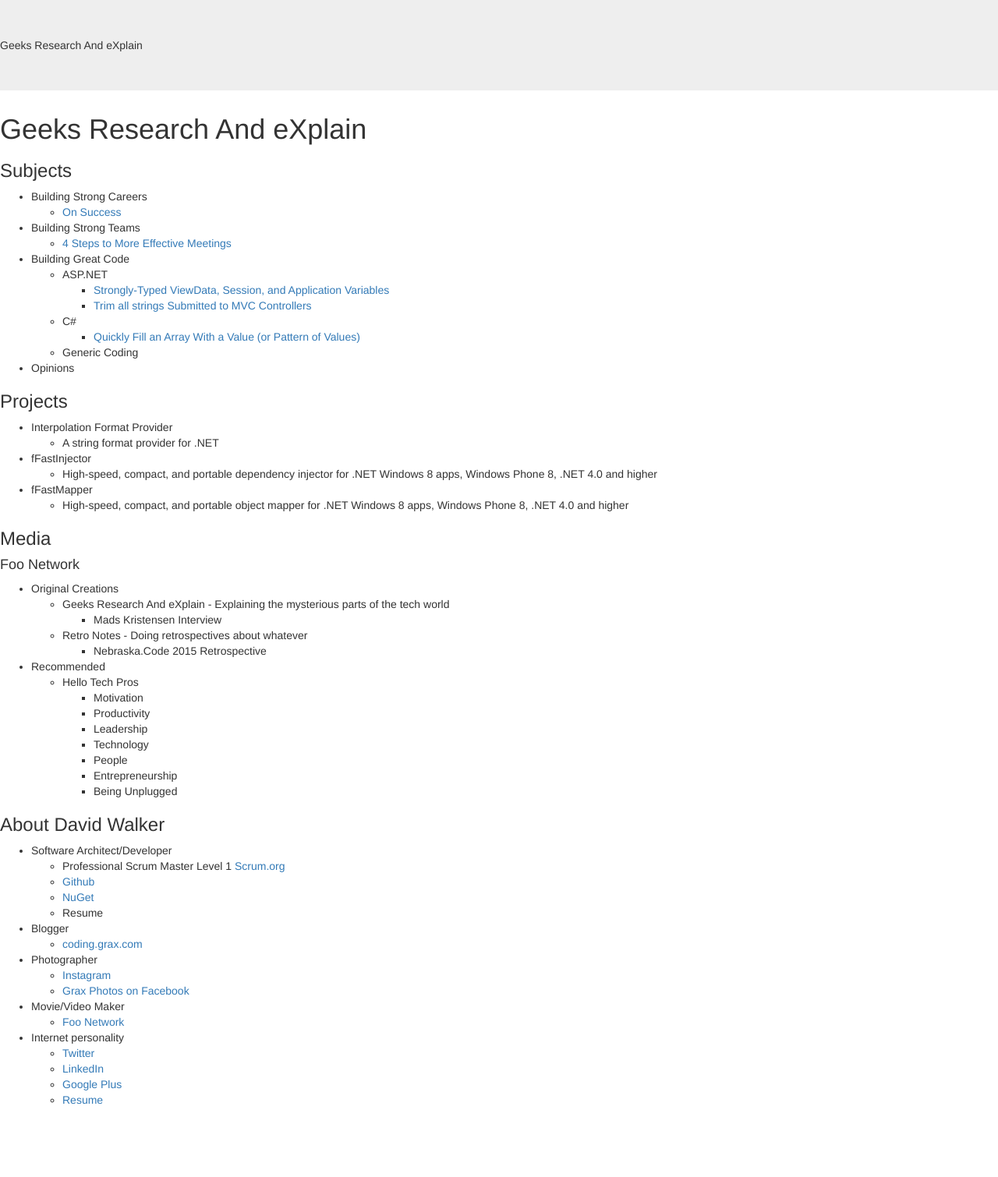
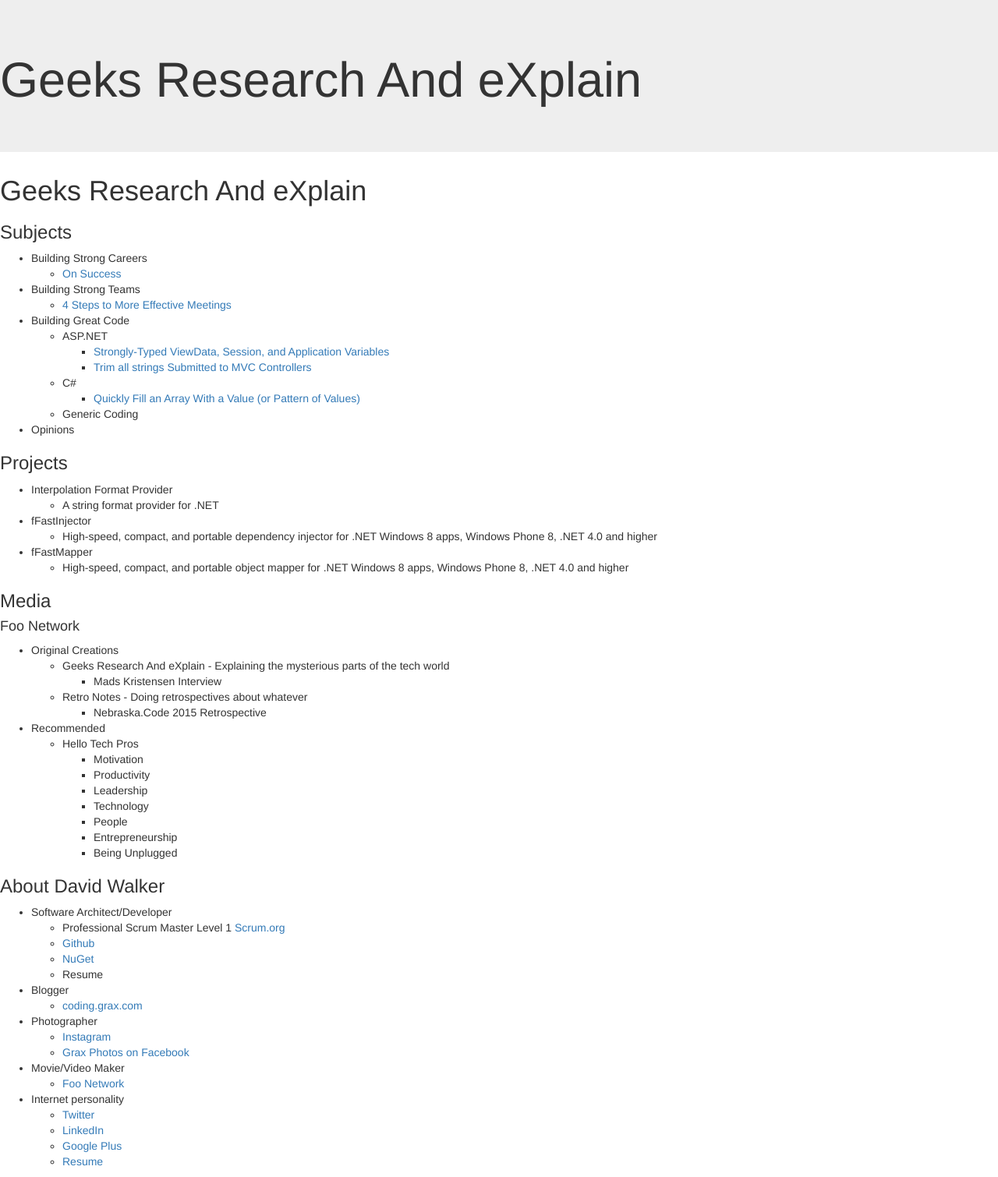
Before and after one commit to Grax32/Grax32.github.io, a Jekyll site: the page built from index.md, in a window 1280 px wide. Shown: the whole page at 78% size. Built offline with Jekyll 4.4.1, drawn with Linux system fonts in a browser that asks for light colours; before the commit the page ends 1431 px from its top, so only the background shows below that.

Commit message:
Fix jumbotron

```diff
--- a/_layouts/default.html
+++ b/_layouts/default.html
@@ -18,7 +18,7 @@
     <![endif]-->
   </head>
   <body>
-      <div class="jumbotron">{{ page.title }}</div>
+      <div class="jumbotron"><h1>{{ page.title }}</h1></div>
       <div>
     {{content}}
     </div>
```
